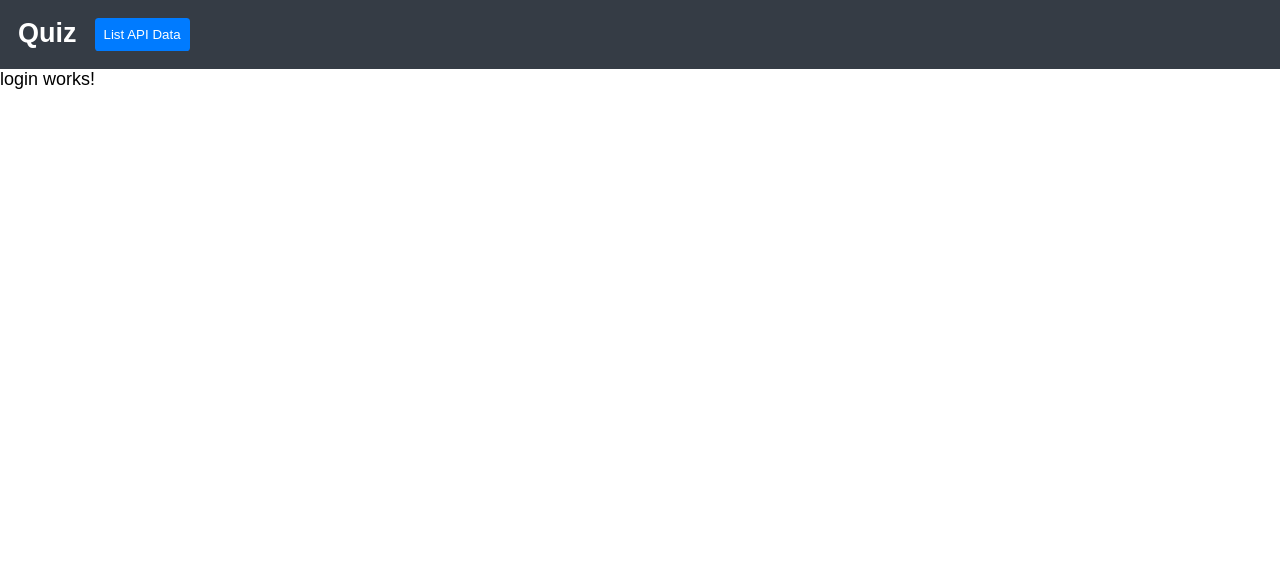
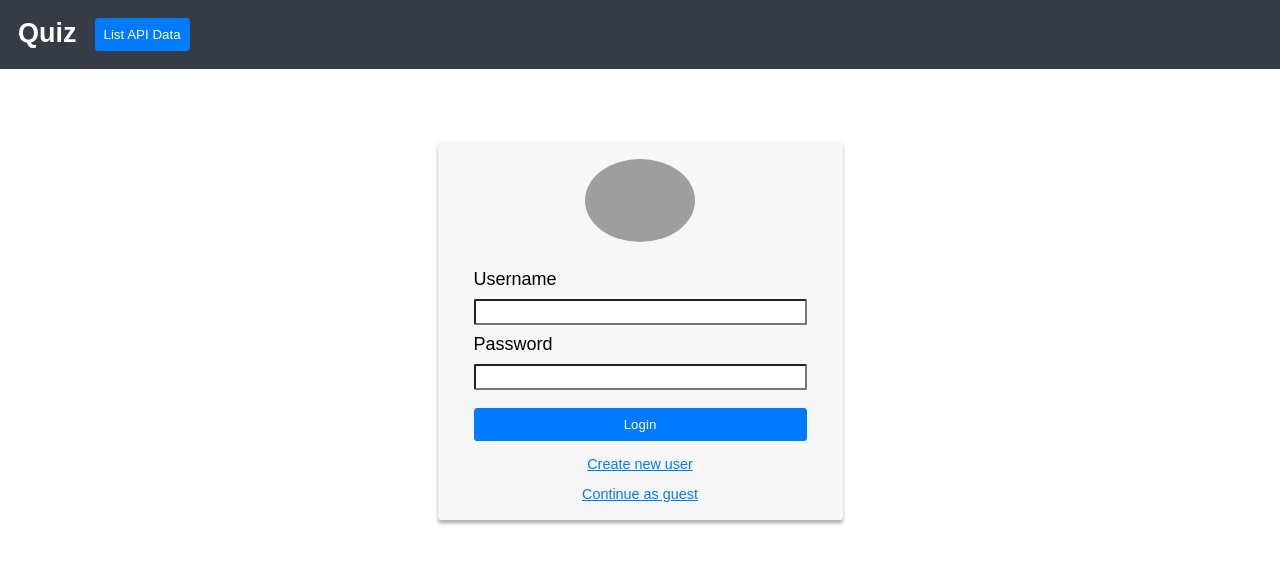
Before and after one commit to SamuelThand/quiz-app-frontend, an Angular app: page / in a window 1280 px wide. Shown: the top 564 px of the page. Built offline with nearby package versions, Linux system fonts and the light colour scheme; grey boxes are pictures that could not be loaded.

Commit message:
Added empty component register and finished login component html/css

```diff
--- a/src/app/app-routing.module.ts
+++ b/src/app/app-routing.module.ts
@@ -2,10 +2,12 @@ import { RouterModule, Routes } from '@angular/router';
 import { ApiDataComponent } from './api-data/api-data.component';
 import { LoginComponent } from './login/login.component';
 import { NgModule } from '@angular/core';
+import { RegisterComponent } from './register/register.component';
 
 const routes: Routes = [
   { path: '', component: LoginComponent },
-  { path: 'api-data', component: ApiDataComponent }
+  { path: 'api-data', component: ApiDataComponent },
+  { path: 'register', component: RegisterComponent }
 ];
 
 @NgModule({
--- a/src/app/app.module.ts
+++ b/src/app/app.module.ts
@@ -4,9 +4,10 @@ import { BrowserModule } from '@angular/platform-browser';
 import { NgModule } from '@angular/core';
 import { LoginComponent } from './login/login.component';
 import { ApiDataComponent } from './api-data/api-data.component';
+import { RegisterComponent } from './register/register.component';
 
 @NgModule({
-  declarations: [AppComponent, LoginComponent, ApiDataComponent],
+  declarations: [AppComponent, LoginComponent, ApiDataComponent, RegisterComponent],
   imports: [BrowserModule, AppRoutingModule],
   providers: [],
   bootstrap: [AppComponent]
--- a/src/app/login/login.component.css
+++ b/src/app/login/login.component.css
@@ -0,0 +1,72 @@
+
+.card {
+  display: flex;
+  flex-direction: column;
+  width: 40%;
+  max-width: 22.5rem;
+  padding: 1rem 1rem 0;
+  margin: 0 auto;
+  background-color: #f7f7f7;
+  margin-top: 4rem;
+  box-shadow: 0 0.2rem 0.2rem rgb(0 0 0 / 30%);
+  border-radius: 0.2rem;
+}
+
+.login-image {
+  height: 30%;
+  width: 30%;
+  border-radius: 50%;
+  margin: 0 auto;
+}
+
+form {
+  display: flex;
+  flex-direction: column;
+  padding: 1rem;
+}
+
+.form-group {
+  display: flex;
+  flex-direction: column;
+}
+
+label {
+  margin-bottom: 0.5rem;
+  margin-top: 0.5rem;
+}
+
+.form-control {
+  padding: 0.2rem;
+  border-radius: 0.1rem;
+}
+
+input:focus {
+  outline: none;
+}
+
+button {
+  color: #fff;
+  background-color: #007bff;
+  border: 0;
+  border-radius: 0.2rem;
+  margin-top: 1rem;
+  padding: 0.5rem;
+}
+
+button:hover {
+  cursor: pointer;
+  opacity: 0.5;
+}
+
+.create-new-user, .create-new-user:visited,
+.continue-as-guest, .continue-as-guest:visited {
+  margin-top: 0.8rem;
+  align-self: center;
+  font-size: 0.8rem;
+  color: #007bff;
+}
+
+.create-new-user:hover,
+.continue-as-guest:hover {
+  opacity: 0.5;
+}
--- a/src/app/login/login.component.html
+++ b/src/app/login/login.component.html
@@ -1,3 +1,47 @@
 <!DOCTYPE html>
 
-<p>login works!</p>
+<div class="card">
+  <img src="//ssl.gstatic.com/accounts/ui/avatar_2x.png" class="login-image" />
+
+  <!-- TODO lägg till form logik med ngIf, submit osv. -->
+  <form>
+    <div class="form-group">
+      <label for="username">Username</label>
+      <input type="text" class="form-control" name="username" required />
+      <div class="required-alert" role="alert" hidden>
+        Username is required to register!
+      </div>
+    </div>
+    <div class="form-group">
+      <label for="password">Password</label>
+      <input
+        type="password"
+        class="form-control"
+        name="password"
+        required
+        minlength="6"
+      />
+      <div class="required-alert" role="alert" hidden>
+        <div>Password is required</div>
+        <div>Password must be at least 6 characters</div>
+      </div>
+      <div class="form-group">
+        <button>Login</button>
+      </div>
+      <div class="form-group">
+        <a class="create-new-user" routerLink="/register">Create new user</a>
+      </div>
+      <div class="form-group">
+        <a class="continue-as-guest" routerLink="/register">Continue as guest</a>
+      </div>
+      <div class="form-group">
+        <div class="required-alert" role="alert" hidden>
+          Login failed: errorMessage binding
+        </div>
+        <div class="alert alert-success" hidden>
+          Logged in as INLOGGAD_ADMIN binding.
+        </div>
+      </div>
+    </div>
+  </form>
+</div>
--- /dev/null
+++ b/src/app/register/register.component.html
@@ -0,0 +1 @@
+<p>register works!</p>
```
Also changed, not shown: src/app/register/register.component.ts (added, +10 -0 lines), src/app/register/register.component.css (added).
